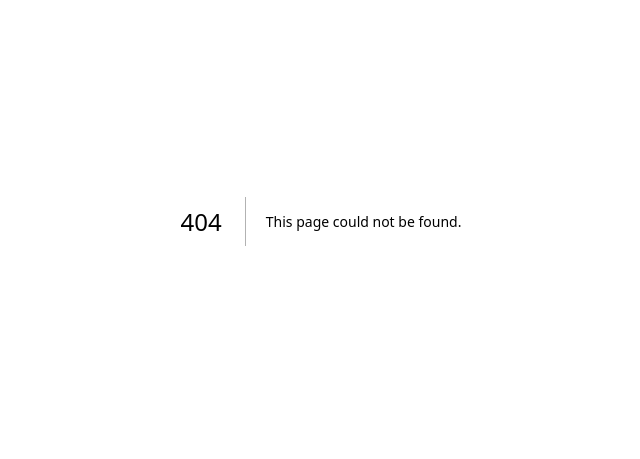
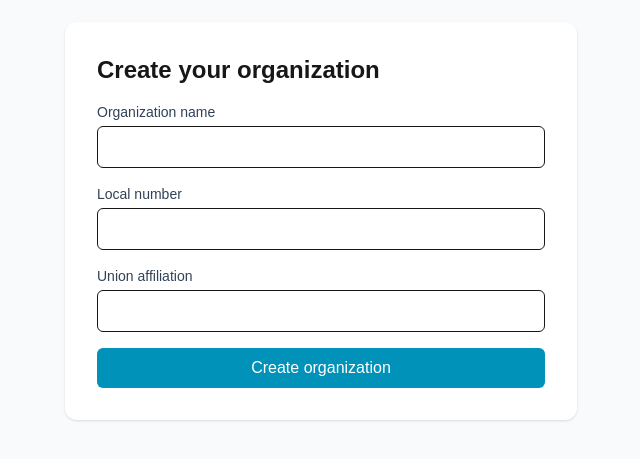
Before and after one commit to Rdiaz206/grievance-os, a Next.js app: page /onboarding in a window 1280 px wide. Before the commit this address had no page. Shown: the part 179-638 px from the top of the page, without its empty margins (319-959 px from the left). Built offline with nearby package versions, Linux system fonts and the light colour scheme.

Commit message:
Add onboarding flow, API route, and auth middleware; update signup

```diff
--- /dev/null
+++ b/app/api/onboarding/route.ts
@@ -0,0 +1,44 @@
+import { NextResponse } from "next/server";
+import { cookies } from "next/headers";
+import { createServerSupabaseClient } from "@/lib/supabase";
+
+export async function POST(req: Request) {
+  try {
+    const body = await req.json();
+    const { orgName, localNumber, unionAffiliation } = body;
+
+    const supabase = createServerSupabaseClient(cookies());
+
+    const {
+      data: { user },
+      error: userErr,
+    } = await supabase.auth.getUser();
+
+    if (userErr || !user) {
+      return NextResponse.json({ error: "Not authenticated" }, { status: 401 });
+    }
+
+    const { data: orgData, error: orgErr } = await supabase
+      .from("organizations")
+      .insert({ name: orgName, local_number: localNumber, union_affiliation: unionAffiliation })
+      .select()
+      .single();
+
+    if (orgErr) {
+      return NextResponse.json({ error: orgErr.message }, { status: 500 });
+    }
+
+    const { error: profileErr } = await supabase
+      .from("profiles")
+      .update({ organization_id: orgData.id })
+      .eq("id", user.id);
+
+    if (profileErr) {
+      return NextResponse.json({ error: profileErr.message }, { status: 500 });
+    }
+
+    return NextResponse.json({ success: true, organization: orgData });
+  } catch (err: any) {
+    return NextResponse.json({ error: err.message || "Unknown error" }, { status: 500 });
+  }
+}
--- /dev/null
+++ b/app/onboarding/page.tsx
@@ -0,0 +1,86 @@
+"use client";
+
+import { useState } from "react";
+import { useRouter } from "next/navigation";
+import { createBrowserSupabaseClient } from "@/lib/supabase";
+
+export default function OnboardingPage() {
+  const router = useRouter();
+  const [orgName, setOrgName] = useState("");
+  const [localNumber, setLocalNumber] = useState("");
+  const [unionAffiliation, setUnionAffiliation] = useState("");
+  const [loading, setLoading] = useState(false);
+  const [error, setError] = useState<string | null>(null);
+
+  const handleSubmit = async (e: React.FormEvent) => {
+    e.preventDefault();
+    setLoading(true);
+    setError(null);
+
+    try {
+      const supabase = createBrowserSupabaseClient();
+
+      const res = await fetch("/api/onboarding", {
+        method: "POST",
+        headers: { "Content-Type": "application/json" },
+        body: JSON.stringify({ orgName, localNumber, unionAffiliation }),
+      });
+
+      const data = await res.json();
+      if (!res.ok) throw new Error(data?.error || "Failed to create organization");
+
+      router.push("/dashboard");
+    } catch (err: any) {
+      setError(err.message || "Unexpected error");
+    } finally {
+      setLoading(false);
+    }
+  };
+
+  return (
+    <div className="min-h-screen flex items-center justify-center bg-slate-50">
+      <div className="w-full max-w-lg rounded-xl bg-white p-8 shadow">
+        <h1 className="text-2xl font-semibold mb-4">Create your organization</h1>
+        <form onSubmit={handleSubmit} className="space-y-4">
+          <div>
+            <label className="block text-sm font-medium text-slate-700">Organization name</label>
+            <input
+              required
+              value={orgName}
+              onChange={(e) => setOrgName(e.target.value)}
+              className="mt-1 w-full rounded-md border px-3 py-2"
+            />
+          </div>
+
+          <div>
+            <label className="block text-sm font-medium text-slate-700">Local number</label>
+            <input
+              value={localNumber}
+              onChange={(e) => setLocalNumber(e.target.value)}
+              className="mt-1 w-full rounded-md border px-3 py-2"
+            />
+          </div>
+
+          <div>
+            <label className="block text-sm font-medium text-slate-700">Union affiliation</label>
+            <input
+              value={unionAffiliation}
+              onChange={(e) => setUnionAffiliation(e.target.value)}
+              className="mt-1 w-full rounded-md border px-3 py-2"
+            />
+          </div>
+
+          {error ? <p className="text-sm text-red-600">{error}</p> : null}
+
+          <button
+            type="submit"
+            className="w-full rounded-md bg-cyan-600 px-4 py-2 text-white disabled:opacity-60"
+            disabled={loading}
+          >
+            {loading ? "Creating…" : "Create organization"}
+          </button>
+        </form>
+      </div>
+    </div>
+  );
+}
--- a/app/signup/page.tsx
+++ b/app/signup/page.tsx
@@ -7,6 +7,7 @@ import { createBrowserSupabaseClient } from "@/lib/supabase";
 
 export default function SignupPage() {
   const router = useRouter();
+  const [fullName, setFullName] = useState("");
   const [email, setEmail] = useState("");
   const [password, setPassword] = useState("");
   const [error, setError] = useState<string | null>(null);
@@ -39,6 +40,7 @@ export default function SignupPage() {
     const { data, error } = await supabase.auth.signUp({
       email,
       password,
+      options: { data: { full_name: fullName } },
     });
 
     setLoading(false);
@@ -54,9 +56,10 @@ export default function SignupPage() {
       return;
     }
 
-    setMessage(
-      "A verification email has been sent. Once confirmed, sign in to continue."
-    );
+    // If sign-up did not immediately return a session (email confirmation flows),
+    // set a lightweight auth marker and send the user to onboarding to complete organization setup.
+    document.cookie = "grievance-auth=true; path=/; sameSite=lax";
+    router.push("/onboarding");
   };
 
   return (
@@ -74,6 +77,21 @@ export default function SignupPage() {
           </div>
 
           <form onSubmit={handleSubmit} className="space-y-6">
+            <div>
+              <label className="mb-2 block text-sm font-medium text-slate-300" htmlFor="fullName">
+                Full name
+              </label>
+              <input
+                id="fullName"
+                type="text"
+                value={fullName}
+                onChange={(event) => setFullName(event.target.value)}
+                required
+                className="w-full rounded-2xl border border-slate-700 bg-slate-950 px-4 py-3 text-slate-100 outline-none transition focus:border-cyan-400 focus:ring-4 focus:ring-cyan-500/10"
+                placeholder="Your name"
+              />
+            </div>
+
             <div>
               <label className="mb-2 block text-sm font-medium text-slate-300" htmlFor="email">
                 Email address
--- a/middleware.ts
+++ b/middleware.ts
@@ -1,3 +1,25 @@
+import { NextResponse } from "next/server";
+import type { NextRequest } from "next/server";
+
+export function middleware(req: NextRequest) {
+  const { pathname } = req.nextUrl;
+
+  // Protect dashboard and onboarding routes
+  if (pathname.startsWith("/dashboard") || pathname.startsWith("/onboarding")) {
+    const authCookie = req.cookies.get("grievance-auth");
+    if (!authCookie) {
+      const url = req.nextUrl.clone();
+      url.pathname = "/login";
+      return NextResponse.redirect(url);
+    }
+  }
+
+  return NextResponse.next();
+}
+
+export const config = {
+  matcher: ["/dashboard/:path*", "/onboarding/:path*"],
+};
 import { NextResponse } from "next/server";
 import type { NextRequest } from "next/server";
 
```
